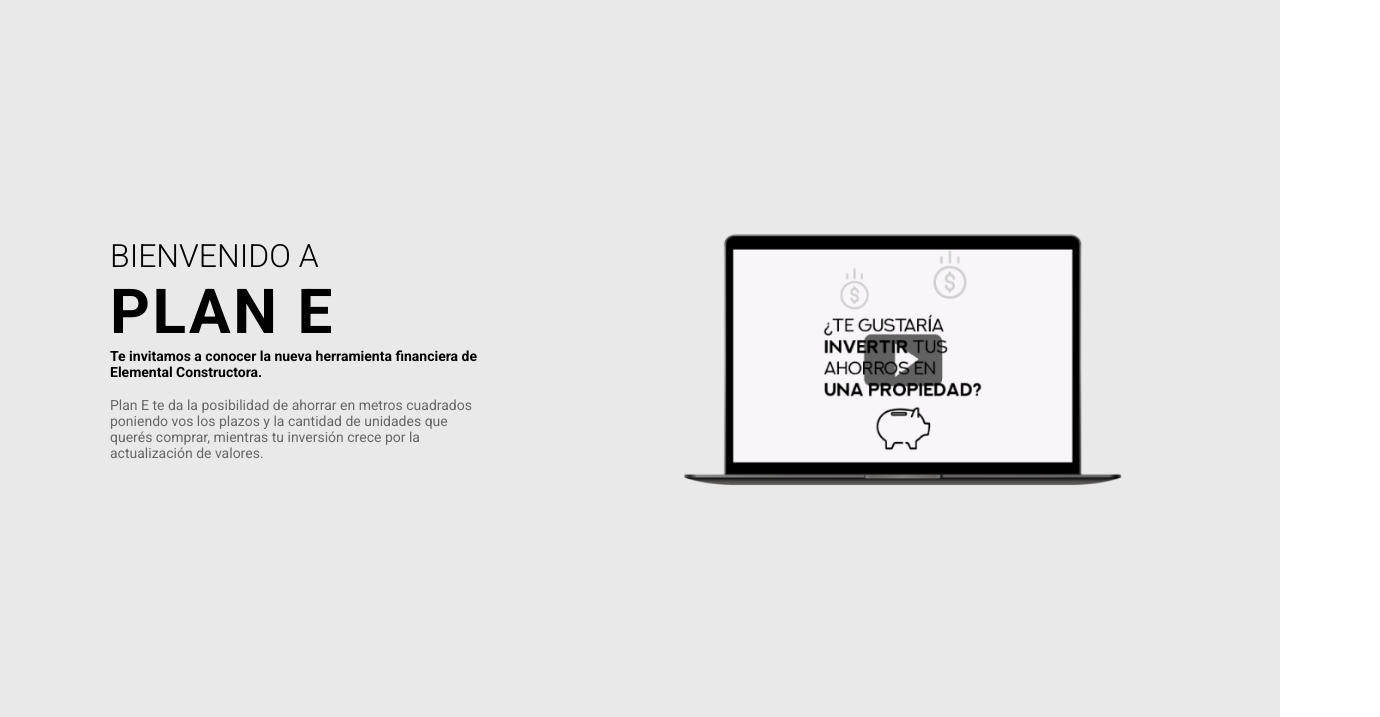
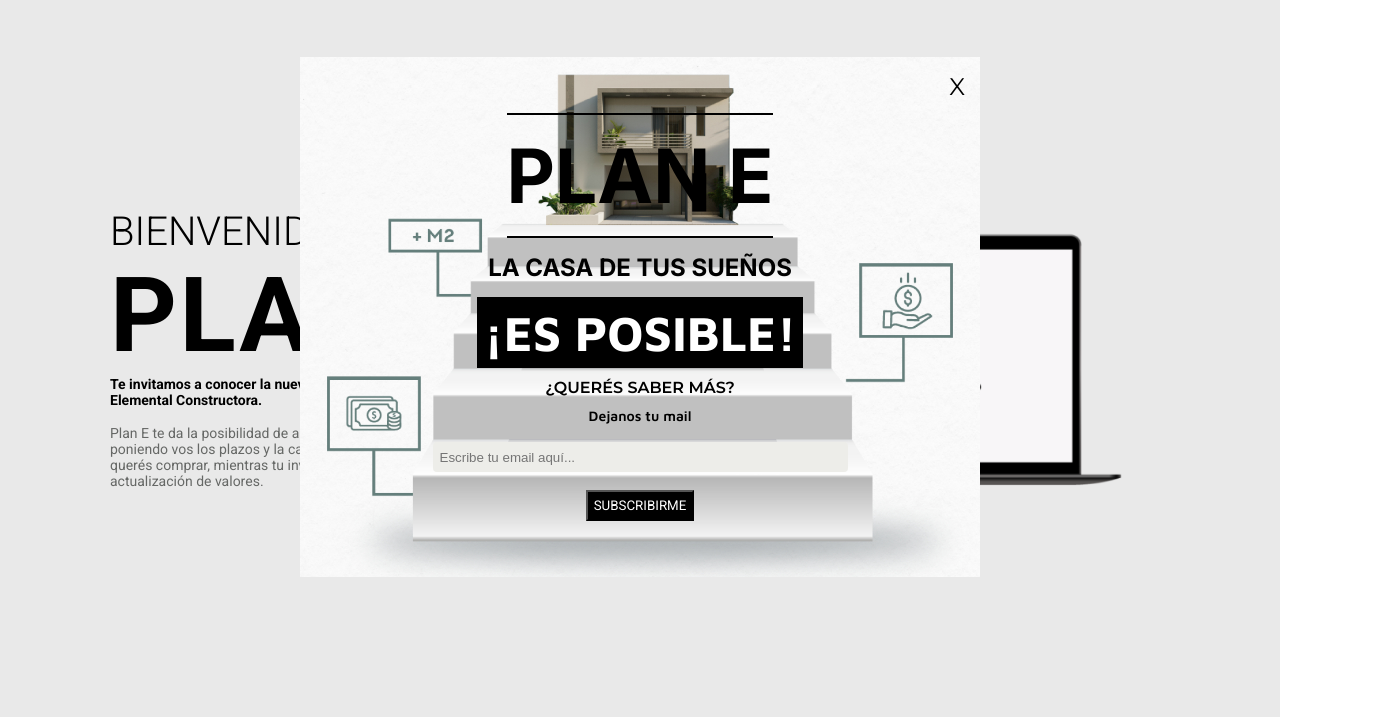
Before and after one commit to LautaroD/challenge-delsud, a plain HTML site: page index.html in a window 1280 px wide. Shown: the part 83-800 px from the top of the page, 1380 px wide, since content can reach past the window. Drawn offline with nearby package versions, Linux system fonts and the light colour scheme.

Commit message:
added Popup & scripts

```diff
--- a/index.css
+++ b/index.css
@@ -1,8 +1,15 @@
 @import url('https://fonts.googleapis.com/css2?family=Roboto:ital,wght@0,100;0,300;0,400;0,500;0,700;0,900;1,100;1,300;1,400;1,500;1,700;1,900&display=swap');
+@import url('https://fonts.googleapis.com/css2?family=Maven+Pro:wght@400;500;600;700;800;900&display=swap');
+@import url('https://fonts.googleapis.com/css2?family=Inter:wght@100;200;300;400;500;600;700;800;900&display=swap');
+@import url('https://fonts.googleapis.com/css2?family=Montserrat:wght@300;400;500;600&display=swap');
 
 * {
     margin: 0;
     padding: 0;
+    /* overflow-x: hidden; */
+}
+
+html {
     overflow-x: hidden;
 }
 
@@ -82,11 +89,13 @@
 
 .hero__text h3 {
     font-weight: 300;
-    font-size: 32px;
+    /* font-size: 32px; */
+    font-size: 250%;
 }
 
 .hero__text h2 {
     font-size: 62px;
+    font-size: 650%;
     letter-spacing: 2.5px;
 }
 
@@ -347,15 +356,14 @@ button {
 
 .form form button {
     height: 35px;
-    width: 96%;
+    width: 102%;
 }
 
 #fmensaje {
     padding-top: 5px;
-    padding-left: 15px;
-    padding-right: 15px;
+    padding-left: 5px;
     background-color: #edede9;
-    width: 85%;
+    width: 100%;
     border: none;
     height: 60%;
     resize: none;
@@ -400,3 +408,106 @@ button {
     align-items: center;
     justify-content: space-evenly;
 }
+
+/* Popup container */
+.modal__popup {
+    visibility: hidden;
+    position: fixed;
+    top: 50%;
+    left: 50%;
+    height: 65vh;
+    width: 85vh;
+    transform: translate(-50%, -50%);
+    background-image: url('assets/background-popup.jpg');
+    background-repeat: no-repeat;
+    background-size: 100% 100%;
+    display: flex;
+    flex-direction: column;
+    justify-content: center;
+    align-items: center;
+}
+
+.show {
+    visibility: visible;
+    -webkit-animation: fadeIn 1s;
+    animation: fadeIn 1s
+  }
+
+.modal__popup__close {
+    font-family: 'Montserrat', sans-serif;
+    font-size: 24px;
+    position: absolute;
+    top: 15px;
+    right: 15px;
+    cursor: pointer;
+}
+
+.modal__popup__title {
+    font-family: 'Inter', sans-serif;
+    text-transform: uppercase;
+    font-size: 64px;
+    border-top-style: solid;
+    border-bottom-style: solid;
+    border-width: 2px;
+    padding-top: 15px;
+    padding-bottom: 15px;
+}
+
+.modal__popup__subtitle {
+    font-family: 'Inter', sans-serif;
+    text-transform: uppercase;
+    font-weight: bold;
+    font-size: 24px;
+    margin-bottom: 15px;
+    margin-top: 15px;
+}
+
+.modal__popup__box {
+    background-color: black;
+    color: white;
+    font-family: 'Maven Pro', sans-serif;
+    text-transform: uppercase;
+    font-size: 42px;
+    font-weight: bold;
+    padding: 7px;
+}
+
+.modal__popup h5 {
+    font-family: 'Montserrat', sans-serif;
+    font-weight: 600;
+    font-size: 16px;
+    color: black;
+    text-transform: uppercase;
+    padding-top: 10px;
+}
+
+.modal__popup p {
+    font-family: 'Maven Pro', sans-serif;
+    font-weight: 600;
+    font-size: 14px;
+    padding-top: 10px;
+}
+
+#newsletter {
+    width: 100%;
+    text-align: center;
+}
+
+#nemail {
+    border-style: none;
+    width: 60%;
+    height: 30px;
+    background-color: #edede9;
+    border-radius: 4px;
+    padding-left: 7px;
+}
+
+@-webkit-keyframes fadeIn {
+    from {opacity: 0;}
+    to {opacity: 1;}
+  }
+
+  @keyframes fadeIn {
+    from {opacity: 0;}
+    to {opacity:1 ;}
+  }
--- a/index.html
+++ b/index.html
@@ -132,20 +132,20 @@
         </div>
 
         <div class="form">
-            <form action="/action_page.php">
+            <form id="form__contacto" action="javascript:;" onsubmit="handleSubmit();">
                 <div class="column1">
                     <label for="fname">Nombre</label><br>
-                    <input type="text" id="fname" value=""><br><br>
+                    <input type="text" id="fname" value="" required><br><br>
 
                     <label for="femail">Email</label><br>
-                    <input type="text" id="femail" value=""><br><br>
+                    <input type="email" id="femail" value="" required><br><br>
 
                     <label for="ftelefono">Telefono</label><br>
-                    <input type="text" id="ftelefono" value=""><br><br>
+                    <input type="number" id="ftelefono" value="" required><br><br>
                 </div>
                 <div class="column2">
-                    <label for="fmensaje">Mensaje</label><br>
-                    <textarea name="fmensaje" id="fmensaje"></textarea>
+                    <label for="fmensaje">Mensaje</label>
+                    <textarea name="fmensaje" id="fmensaje" required></textarea>
                     <!-- <input type="text" id="fmensaje" value=""><br><br> -->
 
                     <button type="submit">Enviar</button>
@@ -190,5 +190,53 @@
 
 </footer>
 
+<div id="popUp" class="modal__popup">
+    <div class="modal__popup__close" onclick="closeModal()">X</div>
+    <div class="modal__popup__title"><h3>Plan E</h3></div>
+    <div class="modal__popup__subtitle"><h4>La casa de tus sueños</h4></div>
+    <div class="modal__popup__box"><h3>¡Es posible!</h3></div>
+    <h5>¿Querés saber más?</h5>
+    <p>Dejanos tu mail</p><br>
+
+    <form id="newsletter" action="javascript:;" onsubmit="subscribeNewsletter();">
+        <input type="text" id="nemail" value="" placeholder="Escribe tu email aquí..." required><br><br>
+        <button type="submit">Subscribirme</button>
+    </form>
+
+</div>
+
+<script type="text/javascript" src="https://cdn.jsdelivr.net/npm/@emailjs/browser@3/dist/email.min.js"></script>
+<script type="text/javascript">
+   (function(){
+      emailjs.init("a0ExChcDt7SG0Wbn7");
+   })();
+
+   function handleSubmit(){
+    let form = document.getElementById('form__contacto');
+       let name = document.getElementById('fname').value;
+       let email = document.getElementById('femail').value;
+       let telefono = document.getElementById('ftelefono').value;
+       let mensaje = document.getElementById('fmensaje').value;
+
+        emailjs.send('service_kyfm8i9', 'template_djqe1r5', {name, email, telefono, mensaje});
+        form.reset();
+   }
+</script>
+<script>
+    setTimeout(() => {
+        let popup = document.getElementById("popUp");
+        popup.classList.toggle("show");
+    }, 1000);
+
+    function closeModal() {
+        let popup = document.getElementById("popUp");
+        popup.classList.remove("show");
+    }
+
+    function subscribeNewsletter(){
+        let email = document.getElementById('nemail').value;
+        console.log(email);
+    }
+    </script>
 </body>
 </html>
```
Also changed, not shown: assets/background-popup.jpg (added).
